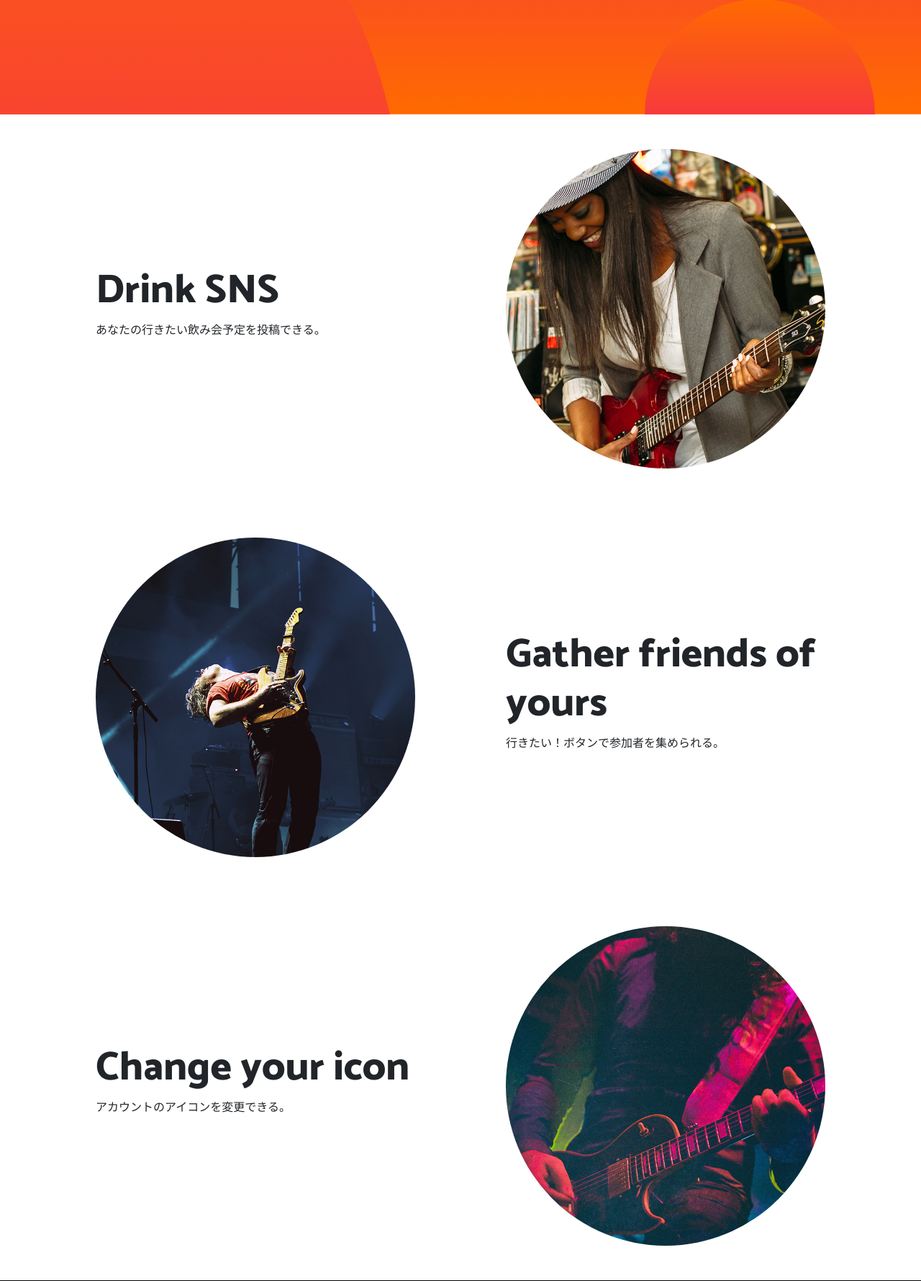
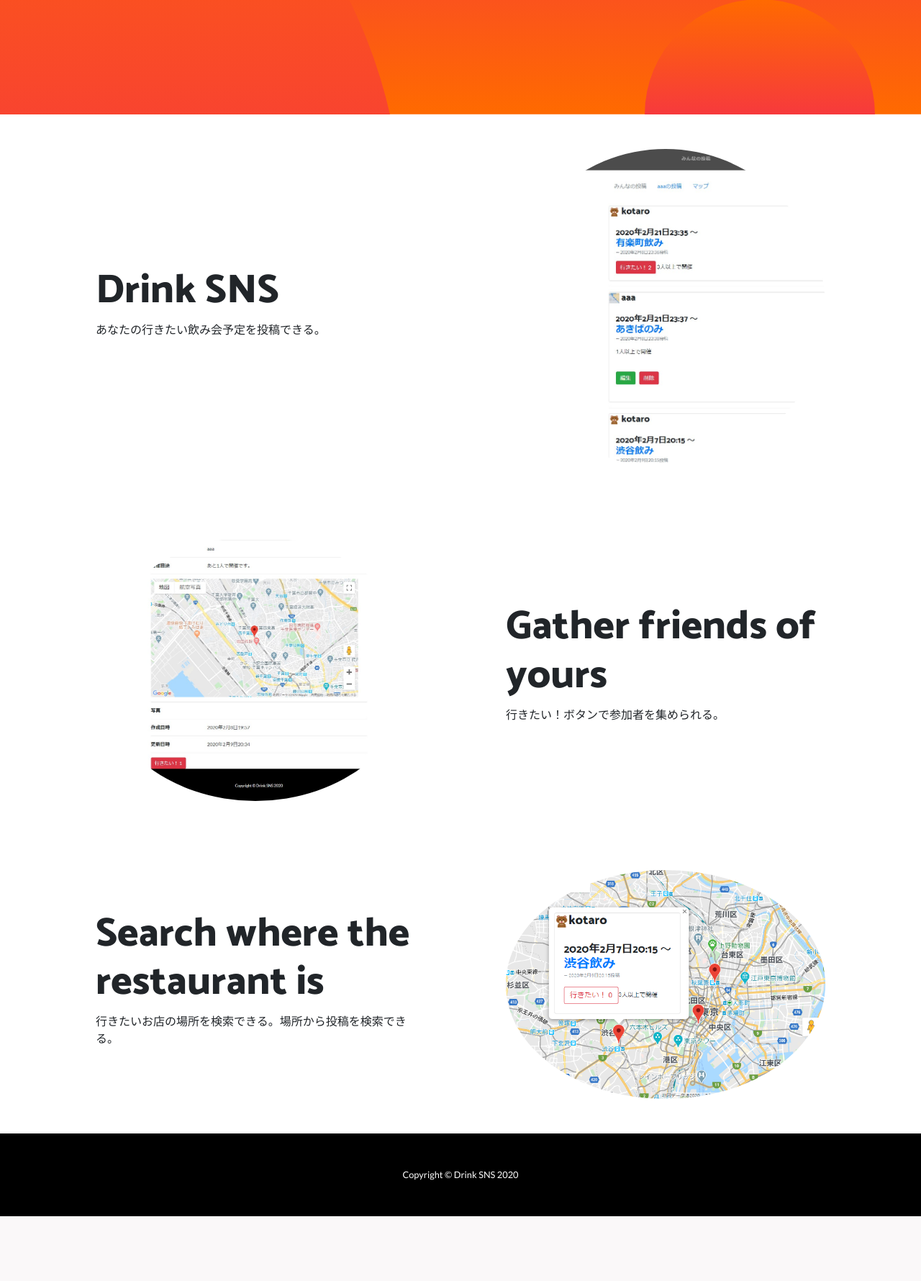
Before and after one commit to Jonh-Nash/drink_sns, a Django app: page / in a window 1280 px wide. Shown: the part 528-2308 px from the top of the page at 72% size. After the commit the page ends 2218 px from the top, so only its background shows below. Run offline with Django 3.2, Linux system fonts and the light colour scheme; some libraries are stand-ins or nearby versions.

Commit message:
[update]インデックスページの変更
インデックスページの文言と画像3枚を変更した。

```diff
--- a/diary/templates/index.html
+++ b/diary/templates/index.html
@@ -1,7 +1,7 @@
 {% extends 'base.html' %}
 {% load static %}
 
-{% block title %}Web上にあなた専用の日記ページを保存できるサービス | Drink SNS{% endblock %}
+{% block title %}気楽に飲みに誘えるSNS | Drink SNS{% endblock %}
 
 {% block header%}
 <header class="masthead text-center text-white">
@@ -67,8 +67,8 @@
       </div>
       <div class="col-lg-6 order-lg-1">
         <div class="p-5">
-          <h2 class="display-4">Change your icon</h2>
-          <p>アカウントのアイコンを変更できる。</p>
+          <h2 class="display-4">Search where the restaurant is</h2>
+          <p>行きたいお店の場所を検索できる。場所から投稿を検索できる。</p>
         </div>
       </div>
     </div>
```
Also changed, not shown: static/img/01.jpg, static/img/02.jpg, static/img/03.jpg.
